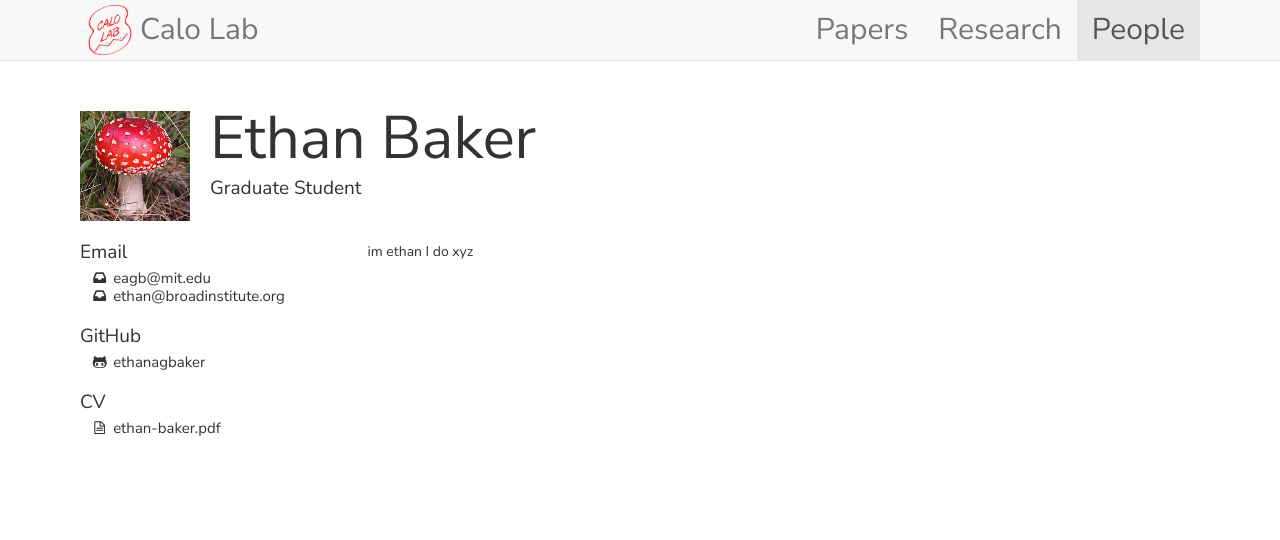
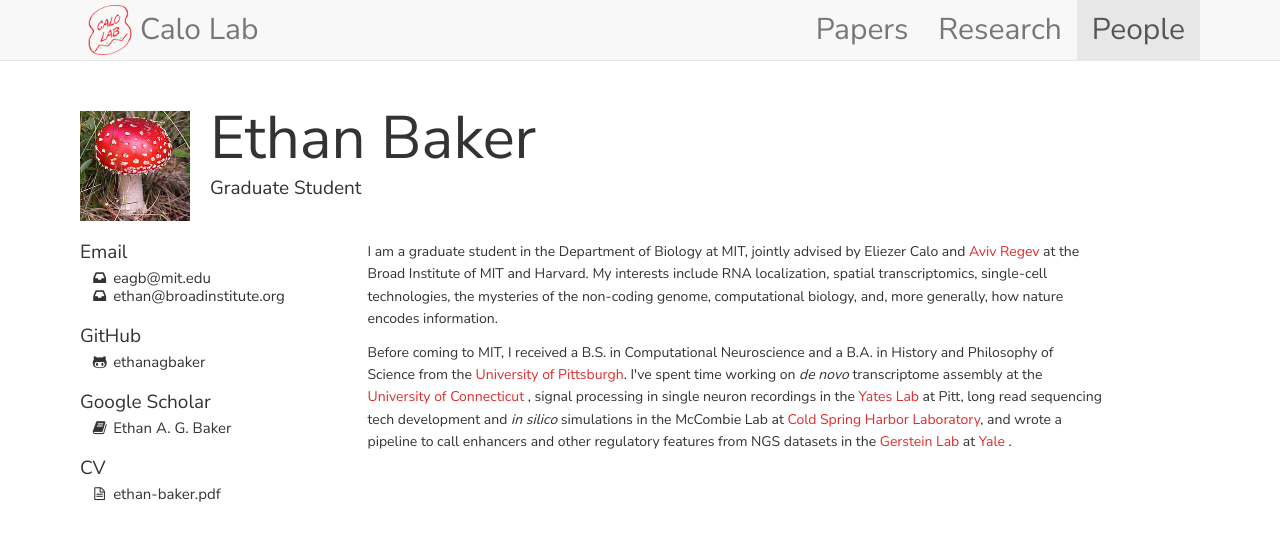
Before and after one commit to CaloLab/calolab.github.io, a plain HTML site: page _site/team/ethan/index.html in a window 1280 px wide. Drawn offline with nearby package versions, Linux system fonts and the light colour scheme; some packages are replaced by stand-ins of ours.

Commit message:
updated bio

```diff
--- a/_site/team/ethan/index.html
+++ b/_site/team/ethan/index.html
@@ -108,6 +108,16 @@
 			<a class="off" href="https://github.com/ethanagbaker">ethanagbaker</a>
 		</div>
 		<div class="bigspacer"></div>
+
+		<div class="smallhead">
+			Google Scholar
+		</div>
+		<div class="pad-left note">
+			<div class="smallspacer"></div>
+			<i class="fa fa-book fa-fw"></i>
+			<a class="off" href="https://scholar.google.com/citations?user=nDbg5aUAAAAJ&hl=en">Ethan A. G. Baker</a>
+		</div>
+		<div class="bigspacer"></div>
 		<div class="smallhead">
 			CV
 		</div>
@@ -122,22 +132,11 @@
 	</div>
 	<div class="col-md-8">
 		<div class="post">
-			<p>im ethan I do xyz</p>
+			<p>I am a graduate student in the Department of Biology at MIT, jointly advised by Eliezer Calo and <a href='https://www.broadinstitute.org/regev-lab'>Aviv Regev</a> at the Broad Institute of MIT and Harvard. My interests include RNA localization, spatial transcriptomics, single-cell technologies, the mysteries of the non-coding genome, computational biology, and, more generally, how nature encodes information. </p>
+
+			<p> Before coming to MIT, I received a B.S. in Computational Neuroscience and a B.A. in History and Philosophy of Science from the <a href='http://pitt.edu'> University of Pittsburgh</a>. I've spent time working on <i> de novo</i> transcriptome assembly at the <a href='https://compgenomics.lab.uconn.edu/'> University of Connecticut </a>, signal processing in single neuron recordings in the <a href='http://neuroyates.com'> Yates Lab</a> at Pitt, long read sequencing tech development and <i> in silico</i> simulations in the McCombie Lab at <a href='https://cshl.edu'> Cold Spring Harbor Laboratory</a>, and wrote a pipeline to call enhancers and other regulatory features from NGS datasets in the <a href='gersteinlab.org'>Gerstein Lab</a> at <a href='https://yale.edu'> Yale </a>.
 
 		</div>
-
-
-
-
-
-
-
-
-
-
-
-
-
 
 	</div>
 	<div class="col-md-1"></div>
```
Also changed, not shown: _site/team/arish/index.html (+1 -1 lines), team/arish/index.html (+1 -1 lines), team/ethan/index.html (+13 -14 lines).
